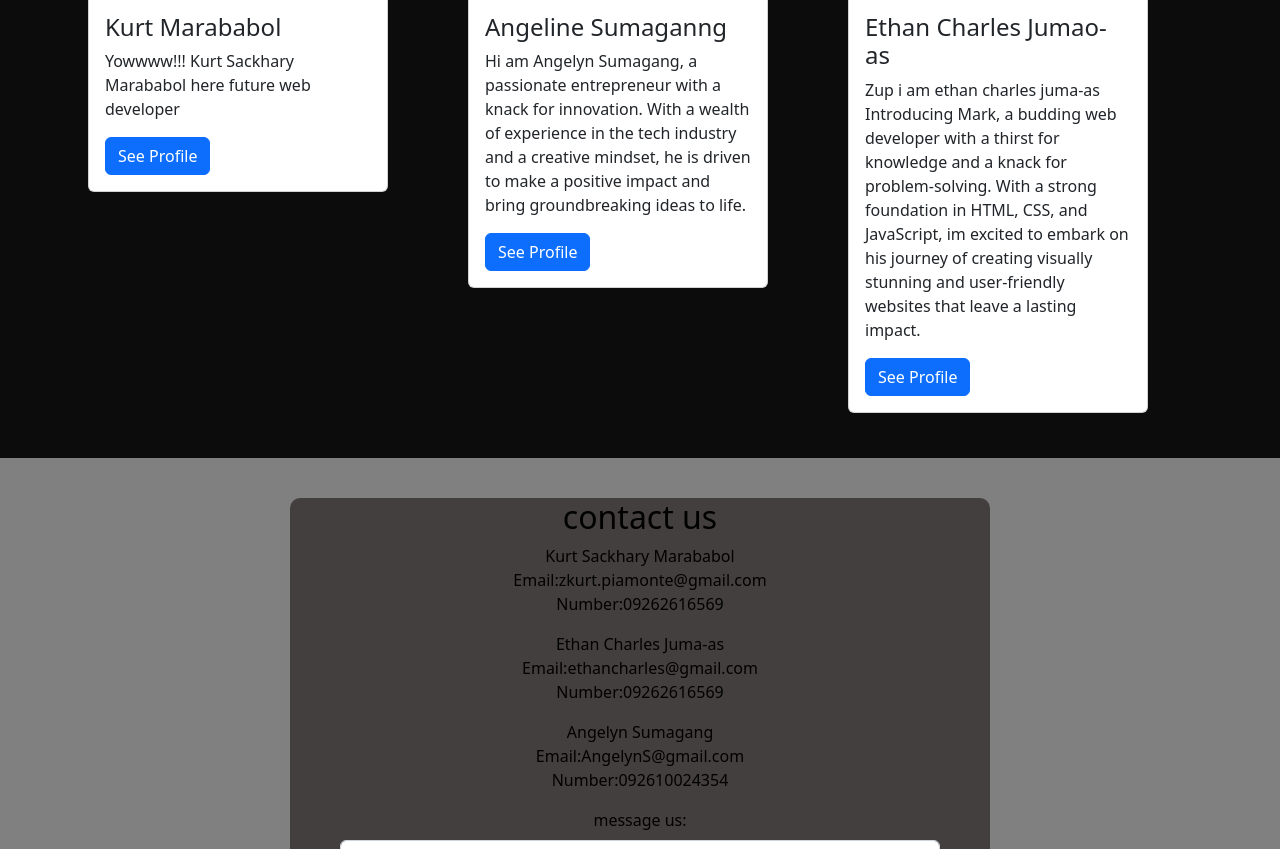
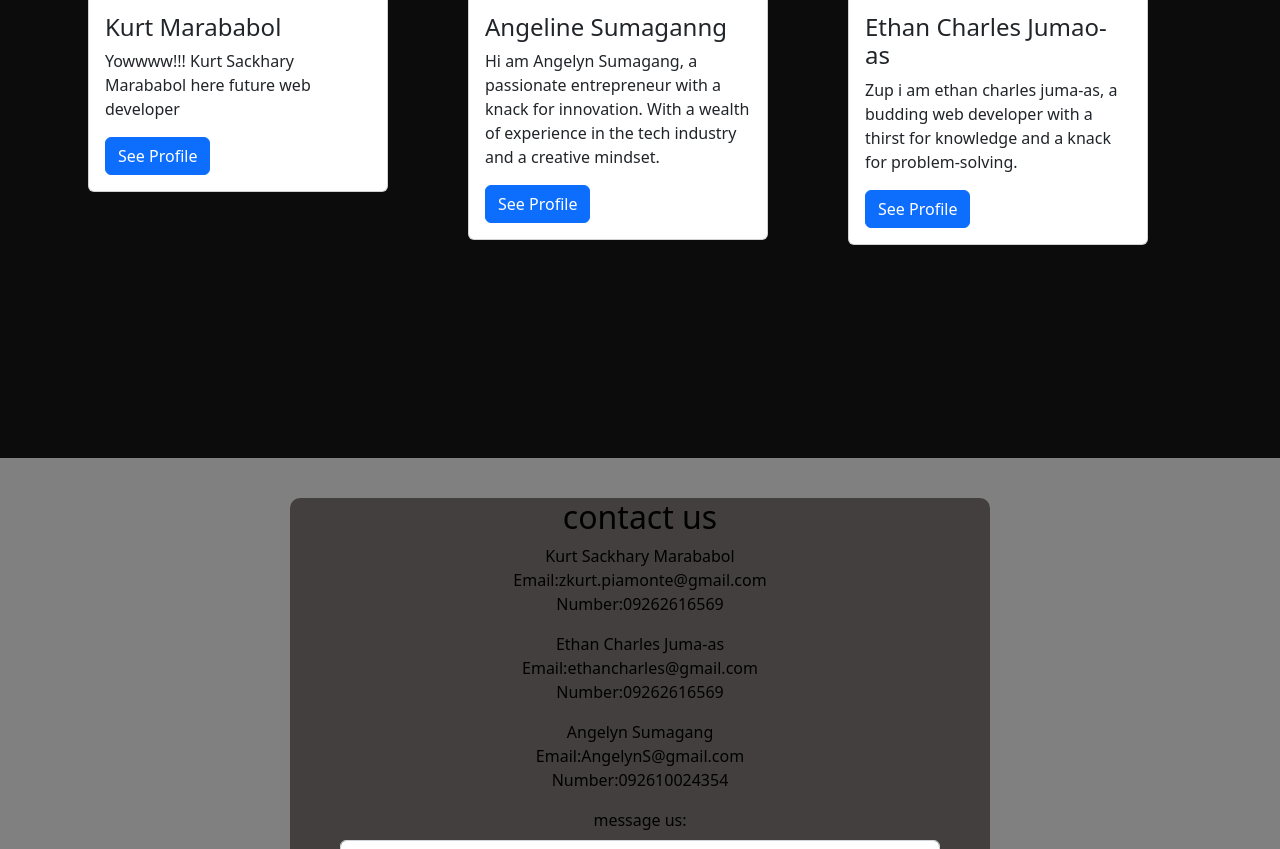
Before and after one commit to Pageking12/AKE.github.io, a plain HTML site: page index.html in a window 1280 px wide. Shown: the part 1216-2065 px from the top of the page. Drawn offline with nearby package versions, Linux system fonts and the light colour scheme.

Commit message:
index.html

```diff
--- a/index.html
+++ b/index.html
@@ -228,7 +228,7 @@
           <div class="card-body">
             <h4 class="card-title">Angeline Sumaganng</h4>
             <p class="card-text">
-Hi am Angelyn Sumagang, a passionate entrepreneur with a knack for innovation. With a wealth of experience in the tech industry and a creative mindset, he is driven to make a positive impact and bring groundbreaking ideas to life.</p>
+Hi am Angelyn Sumagang, a passionate entrepreneur with a knack for innovation. With a wealth of experience in the tech industry and a creative mindset.</p>
             <a href="#" class="btn btn-primary">See Profile</a>
           </div>
         </div>
@@ -236,7 +236,7 @@ Hi am Angelyn Sumagang, a passionate entrepreneur with a knack for innovation. W
           <img class="card-img-top" src="images/profile3.jpg" alt="Card image">
           <div class="card-body">
             <h4 class="card-title">Ethan Charles Jumao-as</h4>
-            <p class="card-text">Zup i am ethan charles juma-as Introducing Mark, a budding web developer with a thirst for knowledge and a knack for problem-solving. With a strong foundation in HTML, CSS, and JavaScript, im excited to embark on his journey of creating visually stunning and user-friendly websites that leave a lasting impact. </p>
+            <p class="card-text">Zup i am ethan charles juma-as, a budding web developer with a thirst for knowledge and a knack for problem-solving. </p>
             <a href="https://web.facebook.com/ethan.jumaoas.3" class="btn btn-primary">See Profile</a>
           </div>
         </div>
```
